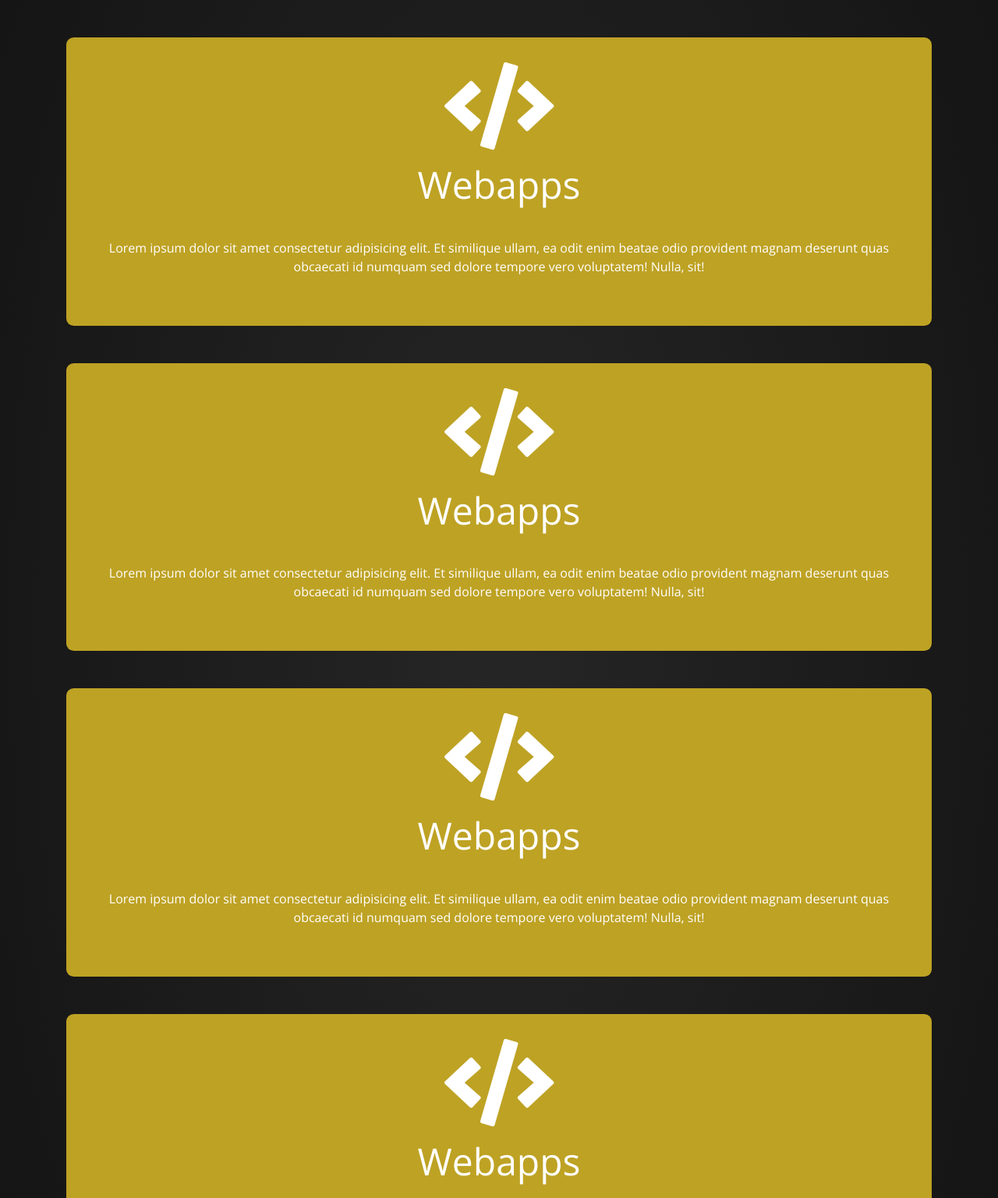
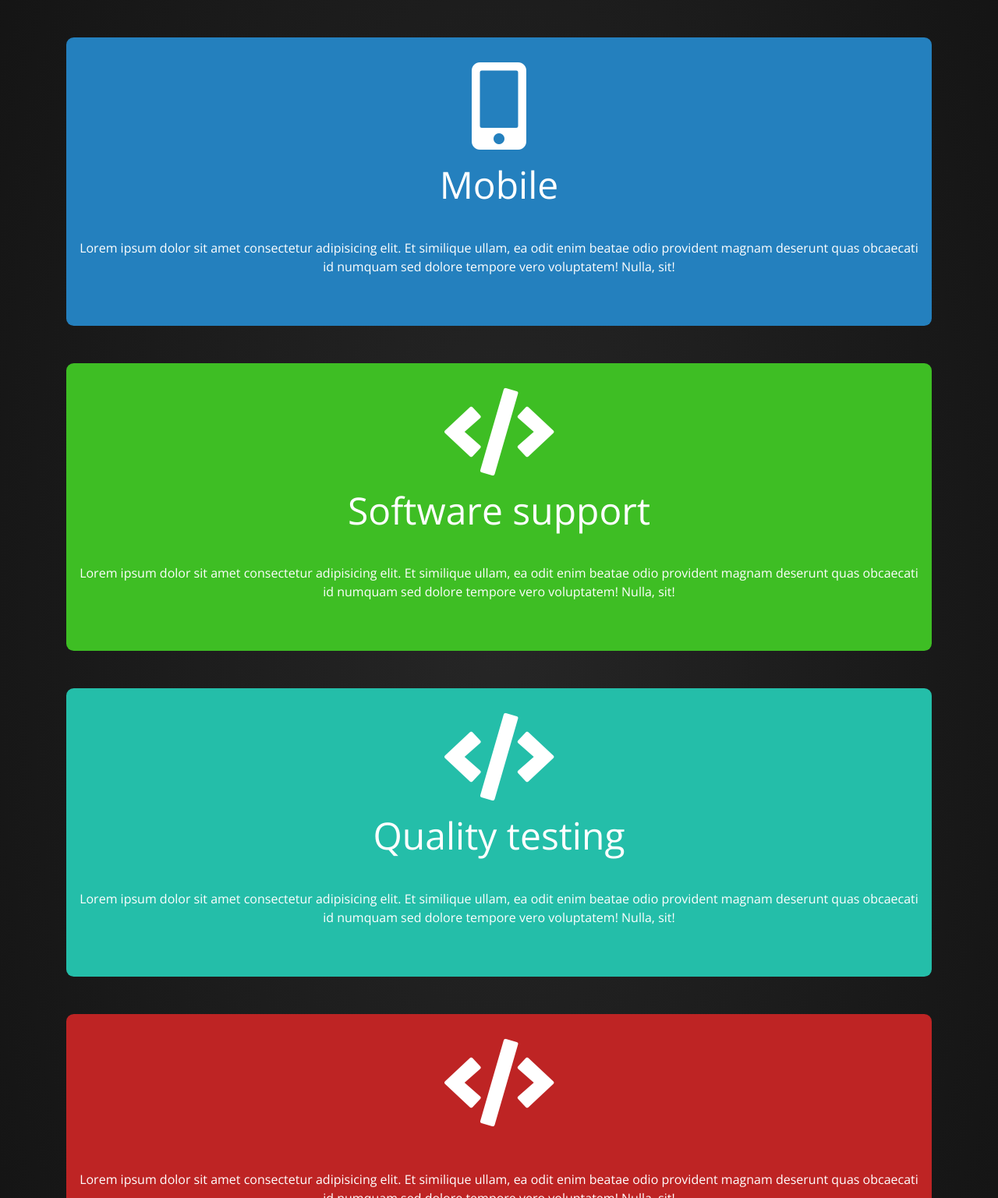
Before and after one commit to alanjo4/personalweb, a plain HTML site: page index.html in a window 1280 px wide. Shown: the part 1408-2945 px from the top of the page at 78% size. Drawn offline with nearby package versions, Linux system fonts and the light colour scheme.

Commit message:
Commit 7/12 2do commit

```diff
--- a/css/main.css
+++ b/css/main.css
@@ -128,12 +128,32 @@ body{
 
 .whatWeDo__contenedor{
     border-radius: .6rem;
-    padding: 2rem;
+    padding: 2rem 0;
     margin: 3rem 0;
 }
 
 .whatWeDo__contenedor--color1{
     background: #bea224;
+}
+
+.whatWeDo__contenedor--color2{
+    background: #2480be;
+}
+
+.whatWeDo__contenedor--color3{
+    background: #3ebe24;
+}
+
+.whatWeDo__contenedor--color4{
+    background: #24bea9;
+}
+
+.whatWeDo__contenedor--color5{
+    background: #be2424;
+}
+
+.whatWeDo__contenedor--color6{
+    background: #b124be;
 }
 
 .whatWeDo__contenedor i{
--- a/index.html
+++ b/index.html
@@ -34,32 +34,32 @@
     <section class="whatWeDo">
         <div class="container">
             <h2 class="whatWeDo__titulo wow zoomIn">LOREM IPSUM</h2>
-            <div class="whatWeDo__contenedor whatWeDo__contenedor--color1">
+            <div class="whatWeDo__contenedor whatWeDo__contenedor--color1 wow fadeIn">
                 <i class="fas fa-code"></i>
                 <h4 class="whatWeDo__contenedor__texto--padding">Webapps</h4>
                 <p class="whatWeDo__contenedor__texto--padding">Lorem ipsum dolor sit amet consectetur adipisicing elit. Et similique ullam, ea odit enim beatae odio provident magnam deserunt quas obcaecati id numquam sed dolore tempore vero voluptatem! Nulla, sit!</p>
             </div>
-            <div class="whatWeDo__contenedor whatWeDo__contenedor--color1">
-                <i class="fas fa-code"></i>
-                <h4 class="whatWeDo__contenedor__texto--padding">Webapps</h4>
+            <div class="whatWeDo__contenedor whatWeDo__contenedor--color2 wow fadeIn">
+                <i class="fas fa-mobile-alt"></i>
+                <h4 class="whatWeDo__contenedor__texto--padding">Mobile</h4>
                 <p class="whatWeDo__contenedor__texto--padding">Lorem ipsum dolor sit amet consectetur adipisicing elit. Et similique ullam, ea odit enim beatae odio provident magnam deserunt quas obcaecati id numquam sed dolore tempore vero voluptatem! Nulla, sit!</p>
             </div>
-            <div class="whatWeDo__contenedor whatWeDo__contenedor--color1">
+            <div class="whatWeDo__contenedor whatWeDo__contenedor--color3 wow fadeIn">
                 <i class="fas fa-code"></i>
-                <h4 class="whatWeDo__contenedor__texto--padding">Webapps</h4>
+                <h4 class="whatWeDo__contenedor__texto--padding">Software support</h4>
                 <p class="whatWeDo__contenedor__texto--padding">Lorem ipsum dolor sit amet consectetur adipisicing elit. Et similique ullam, ea odit enim beatae odio provident magnam deserunt quas obcaecati id numquam sed dolore tempore vero voluptatem! Nulla, sit!</p>
             </div>
-            <div class="whatWeDo__contenedor whatWeDo__contenedor--color1">
+            <div class="whatWeDo__contenedor whatWeDo__contenedor--color4 wow fadeIn">
                 <i class="fas fa-code"></i>
-                <h4 class="whatWeDo__contenedor__texto--padding">Webapps</h4>
+                <h4 class="whatWeDo__contenedor__texto--padding">Quality testing</h4>
                 <p class="whatWeDo__contenedor__texto--padding">Lorem ipsum dolor sit amet consectetur adipisicing elit. Et similique ullam, ea odit enim beatae odio provident magnam deserunt quas obcaecati id numquam sed dolore tempore vero voluptatem! Nulla, sit!</p>
             </div>
-            <div class="whatWeDo__contenedor whatWeDo__contenedor--color1">
+            <div class="whatWeDo__contenedor whatWeDo__contenedor--color5 wow fadeIn">
                 <i class="fas fa-code"></i>
-                <h4 class="whatWeDo__contenedor__texto--padding">Webapps</h4>
+                <h4 class="whatWeDo__contenedor__texto--padding"></h4>
                 <p class="whatWeDo__contenedor__texto--padding">Lorem ipsum dolor sit amet consectetur adipisicing elit. Et similique ullam, ea odit enim beatae odio provident magnam deserunt quas obcaecati id numquam sed dolore tempore vero voluptatem! Nulla, sit!</p>
             </div>
-            <div class="whatWeDo__contenedor whatWeDo__contenedor--color1">
+            <div class="whatWeDo__contenedor whatWeDo__contenedor--color6 wow fadeIn">
                 <i class="fas fa-code"></i>
                 <h4 class="whatWeDo__contenedor__texto--padding">Webapps</h4>
                 <p class="whatWeDo__contenedor__texto--padding">Lorem ipsum dolor sit amet consectetur adipisicing elit. Et similique ullam, ea odit enim beatae odio provident magnam deserunt quas obcaecati id numquam sed dolore tempore vero voluptatem! Nulla, sit!</p>
```
